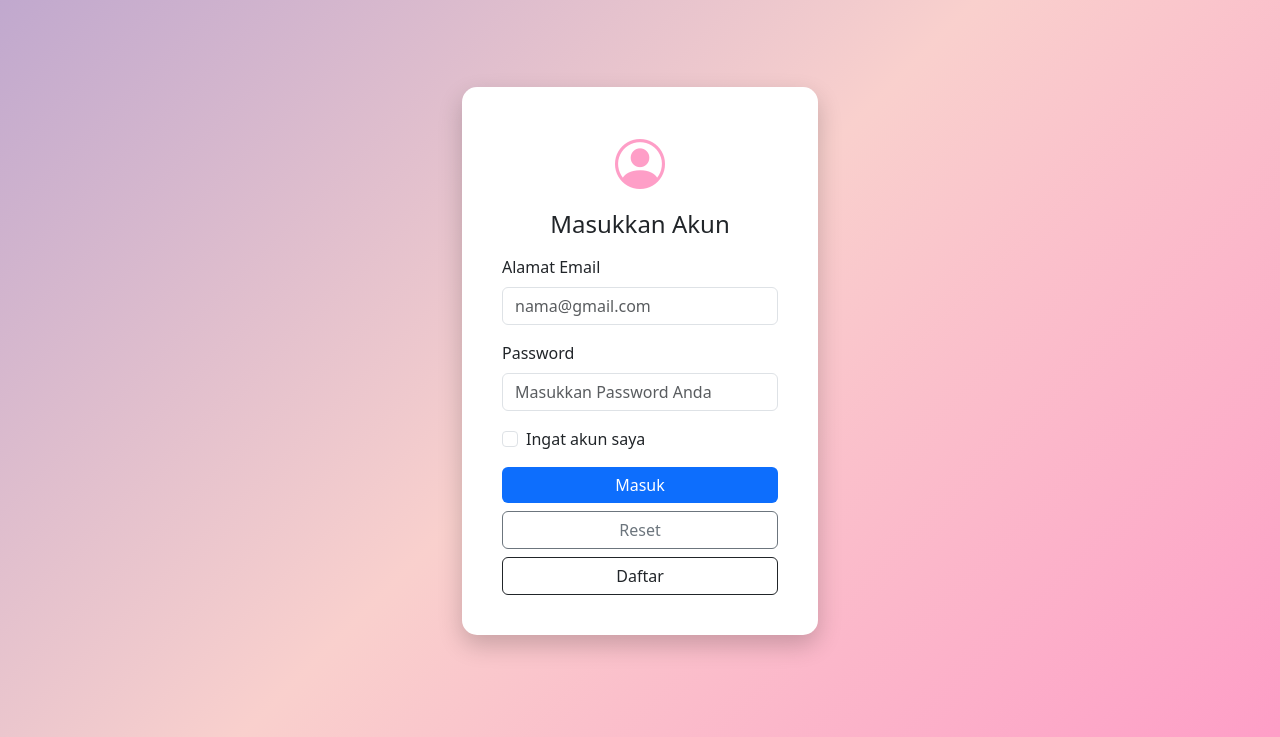
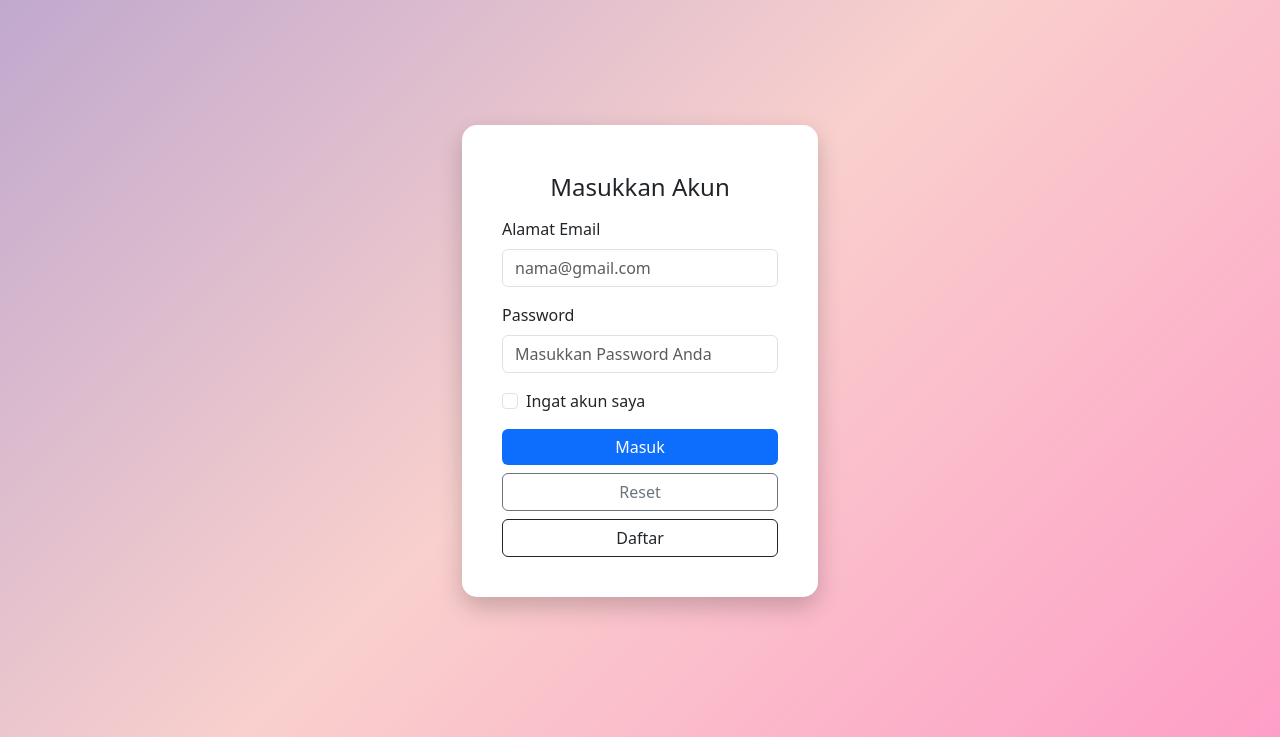
Before and after one commit to kriesna10/XRPL1, a plain HTML site: page Tugas Lailla/tugas2.html in a window 1280 px wide. Shown: the part 63-800 px from the top of the page. Drawn offline with nearby package versions, Linux system fonts and the light colour scheme.

Commit message:
tugas2.html

```diff
--- a/Tugas Lailla/tugas2.html
+++ b/Tugas Lailla/tugas2.html
@@ -7,9 +7,6 @@
 
 
     <link href="https://cdn.jsdelivr.net/npm/bootstrap@5.3.8/dist/css/bootstrap.min.css" rel="stylesheet">
-
-    <link rel="stylesheet" href="https://cdn.jsdelivr.net/npm/bootstrap-icons@1.11.3/font/bootstrap-icons.css">
-
     <style>
 
         body {
```
